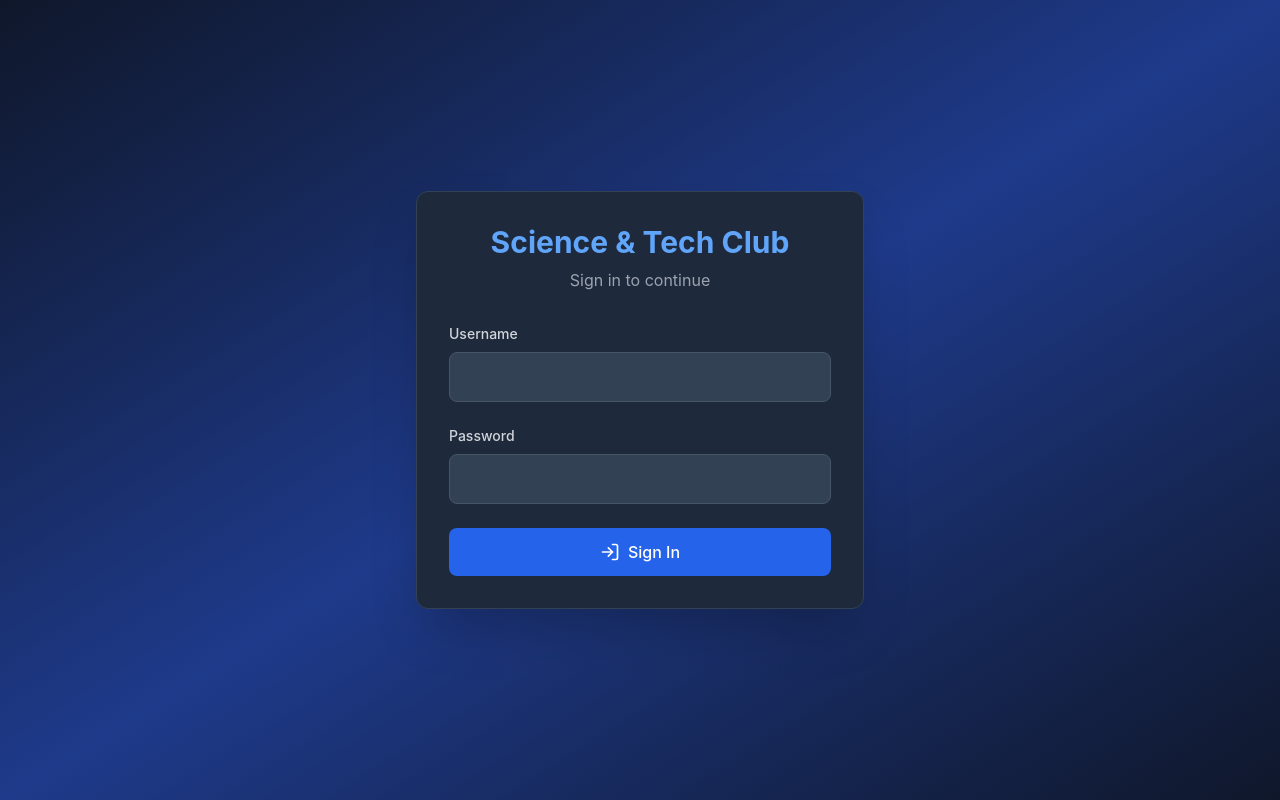
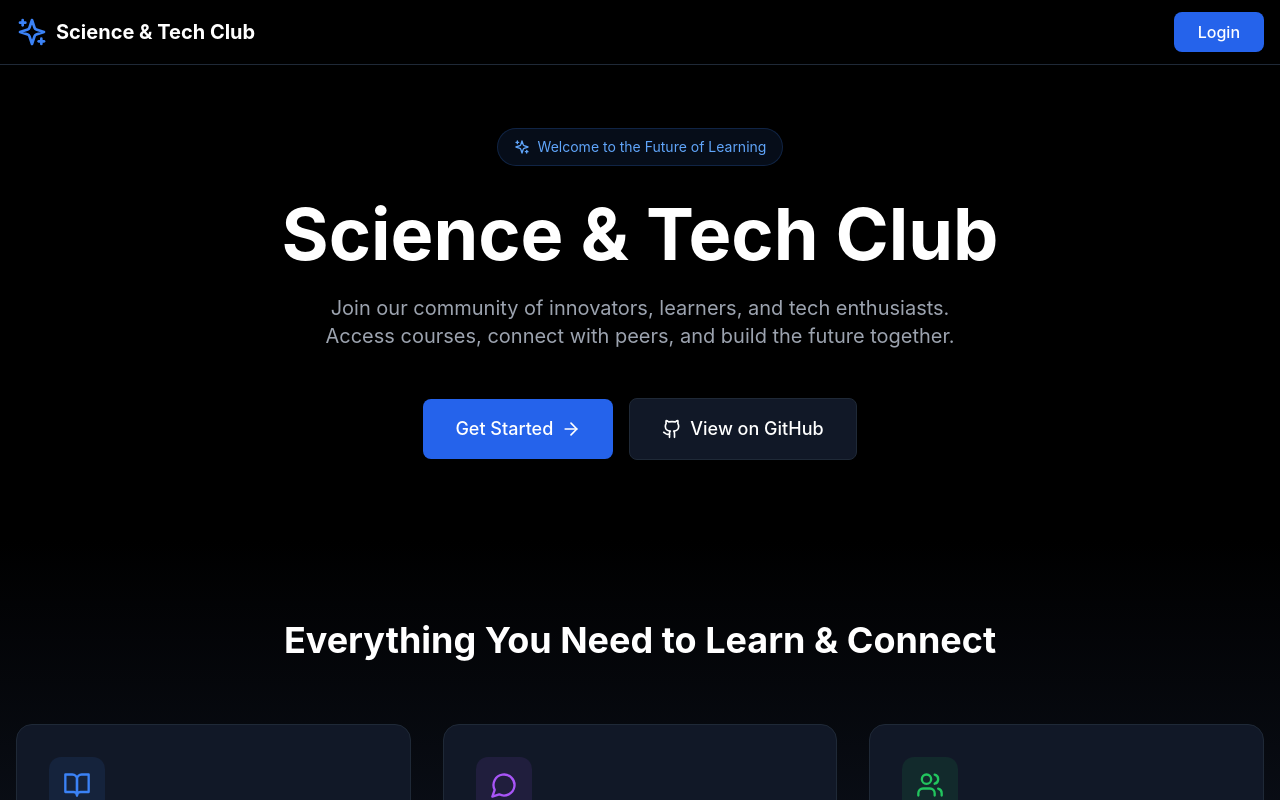
Before and after one commit to scienceclubmecs/science-tech-club, a React (Vite) app in the folder client/: page / in a window 1280 px wide. Before the commit this address led to /login. Shown: the top 800 px of the page. Built offline with nearby package versions, Linux system fonts and the light colour scheme; no server answers.

Commit message:
Update App.jsx

```diff
--- a/client/src/App.jsx
+++ b/client/src/App.jsx
@@ -1,5 +1,6 @@
 import { BrowserRouter as Router, Routes, Route, Navigate } from 'react-router-dom'
 import { useAuthStore } from './store/authStore'
+import Home from './pages/Home'
 import Login from './pages/Login'
 import Dashboard from './pages/Dashboard'
 import Courses from './pages/Courses'
@@ -13,16 +14,16 @@ function App() {
 
   return (
     <Router>
-      <div className="min-h-screen bg-slate-900">
+      <div className="min-h-screen bg-black">
         {user && <Navbar />}
         <Routes>
+          <Route path="/" element={!user ? <Home /> : <Navigate to="/dashboard" />} />
           <Route path="/login" element={!user ? <Login /> : <Navigate to="/dashboard" />} />
           <Route path="/dashboard" element={user ? <Dashboard /> : <Navigate to="/login" />} />
           <Route path="/courses" element={user ? <Courses /> : <Navigate to="/login" />} />
           <Route path="/courses/:id" element={user ? <CourseView /> : <Navigate to="/login" />} />
           <Route path="/chat" element={user ? <Chat /> : <Navigate to="/login" />} />
           <Route path="/admin" element={user?.role === 'admin' ? <AdminPanel /> : <Navigate to="/dashboard" />} />
-          <Route path="/" element={<Navigate to={user ? "/dashboard" : "/login"} />} />
         </Routes>
       </div>
     </Router>
```
